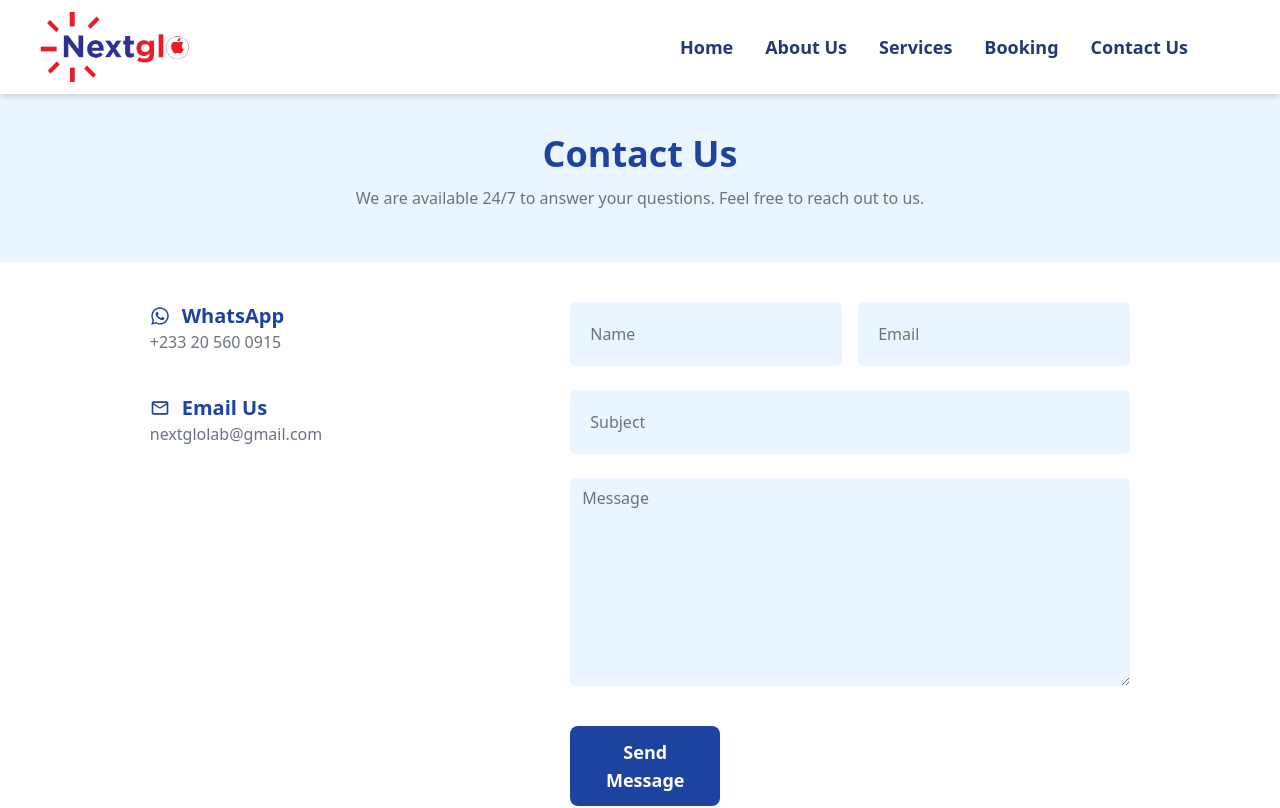
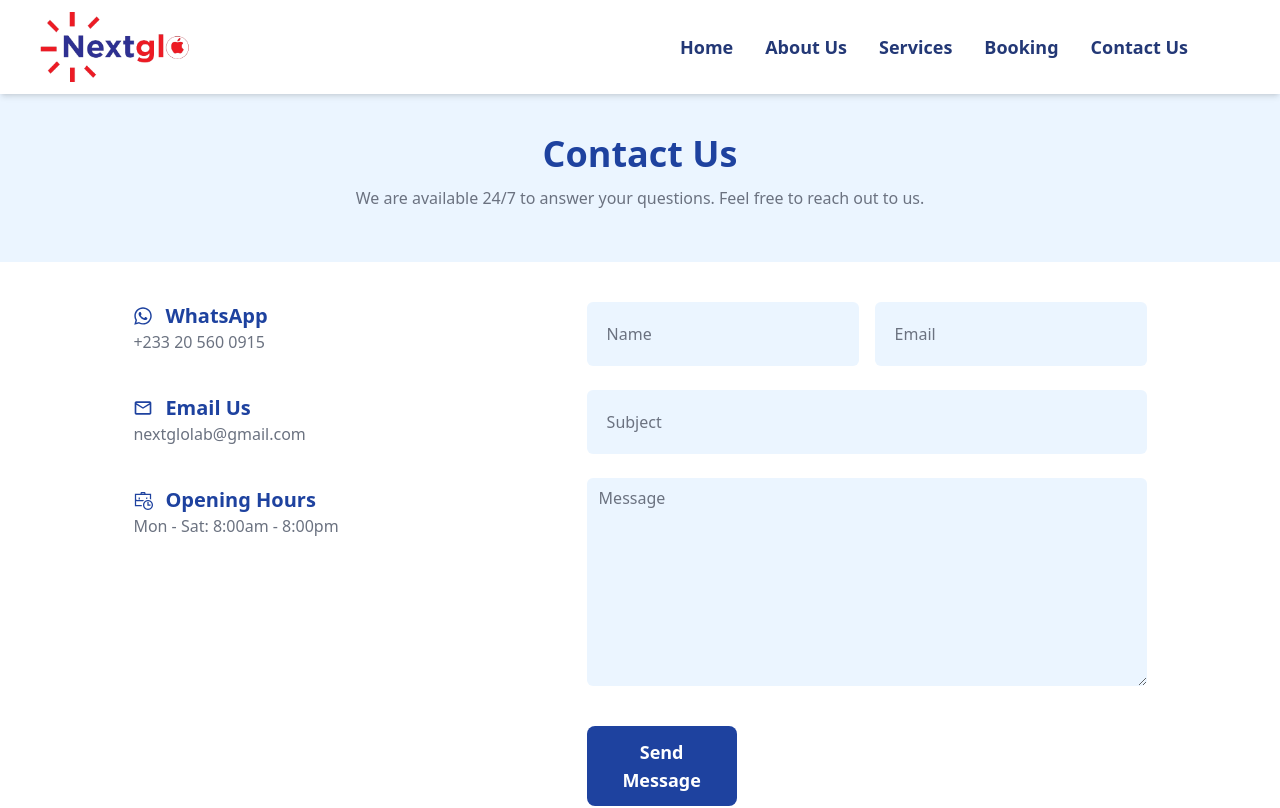
Before and after one commit to f90dErry/nextglo-repairs, a React (Vite) app: page /contact-us in a window 1280 px wide. Shown: the top 808 px of the page. Built offline with nearby package versions, Linux system fonts and the light colour scheme.

Commit message:
bug fixed

```diff
--- a/src/pages/ContactUs.jsx
+++ b/src/pages/ContactUs.jsx
@@ -3,14 +3,24 @@ import { MdOutlineMail } from 'react-icons/md'
 import { useState } from 'react'
 import emailjs from '@emailjs/browser'
 import { toast } from 'react-toastify'
+import { LiaBusinessTimeSolid } from 'react-icons/lia'
 
 const ContactUs = () => {
   const topSection = [
-    { name: 'WhatsApp', icon: FaWhatsapp, tel: '+233 20 560 0915' },
+    {
+      name: 'WhatsApp',
+      icon: FaWhatsapp,
+      tel: '+233 20 560 0915',
+    },
     {
       name: 'Email Us',
       icon: MdOutlineMail,
       email: 'nextglolab@gmail.com',
+    },
+    {
+      name: 'Opening Hours',
+      icon: LiaBusinessTimeSolid,
+      tel: 'Mon - Sat: 8:00am - 8:00pm',
     },
   ]
 
```
